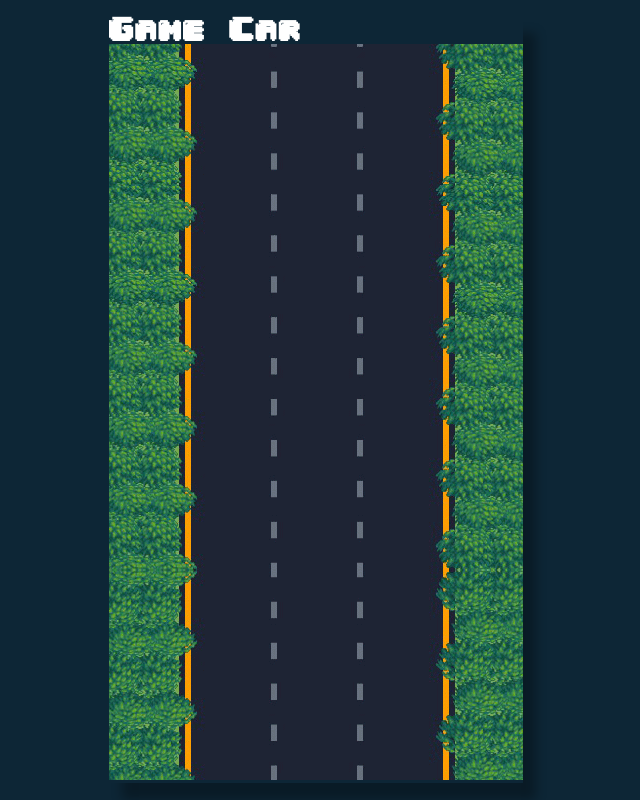
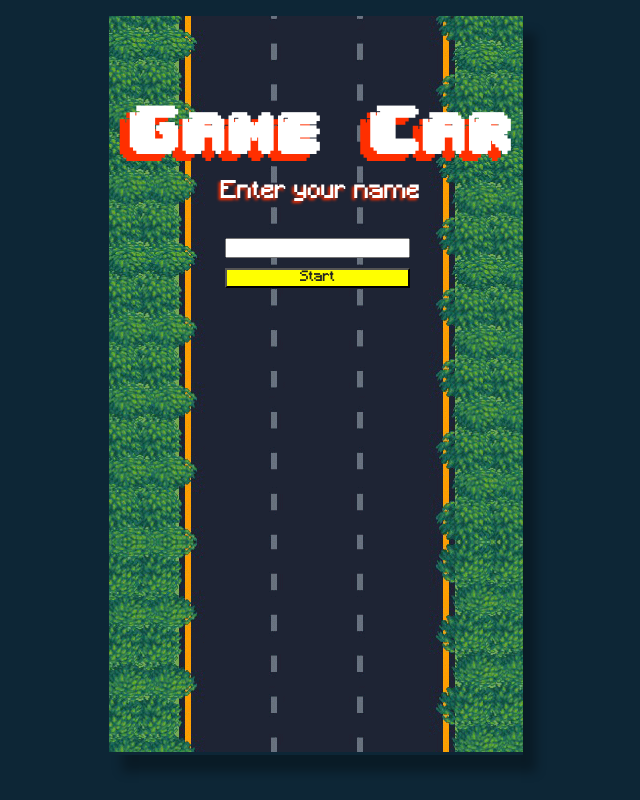
Before and after one commit to danillog/game-car, a React (Create React App) app: page / in a window 1280 px wide. Shown: the whole page, without its empty margins (331-971 px from the left). Built offline with nearby package versions, Linux system fonts and the light colour scheme.

Commit message:
creating timer

```diff
--- a/src/pages/Home/index.js
+++ b/src/pages/Home/index.js
@@ -1,16 +1,20 @@
 import React from 'react';
 import Background from '../../components/Background';
-import { Title } from './style';
+import { Box, Form, Text, Title } from './style';
 
 export default function Home(){
   return(
     <div>
       <Title> Game Car </Title>
-      {/* <Form>
-        <Text> Enter your name  </Text>
+      <Text> Enter your name  </Text>
+      <Form>
         <input   type="text"
-          placeholder="Adicionar Repositorios"/>
-      </Form> */}
+          placeholder=""/>
+        <button> Start </button>
+      </Form>
+      <Box>
+        <h4>1</h4>
+      </Box>
       <Background />
     </div>
   )
--- a/src/pages/Home/style.js
+++ b/src/pages/Home/style.js
@@ -3,4 +3,58 @@ import styled from 'styled-components';
 export const Title = styled.h1`
   font-family:'04b30', Arial;
   color: white;
+  position: absolute;
+  top: 12%;
+  left: 5%;
+  font-size: 4em;
+  text-align: center;
+  text-shadow: -10px 7px 0px #ff2f00;
+
 `;
+
+export const Text = styled.p`
+  font-family: 'Minecraft', Arial, Helvetica, sans-serif;
+  color: white;
+  position: absolute;
+  top: 22%;
+  left: 27%;
+  font-size: x-large;
+  text-shadow: -2px 2px 3px #ff2f00;
+`;
+
+export const Form = styled.form`
+  position: absolute;
+  top: 30%;
+  left: 28%;
+  font-family:'Minecraft', Arial, Helvetica, sans-serif;
+  display: flex;
+  flex-direction: column;
+
+  button{
+    margin-top: 10px;
+    background-color: yellow;
+    font-family:'Minecraft', Arial, Helvetica, sans-serif;
+  }
+`;
+export const Box = styled.div`
+  position: absolute;
+  background-color: #ff2f00;
+  border-radius: 50%;
+  top: 50%;
+  left: 33%;
+  width: 147px;
+  height: 147px;
+  display:none;
+
+  &.visible{
+    display:block;
+  }
+  h4{
+    color: white;
+    font-size: xxx-large;
+    font-family: '04b30';
+    position: absolute;
+    top: 33%;
+    left: 40%;
+  }
+`;
```
Also changed, not shown: 1 other file (tests, documents, lock files or other folders).
